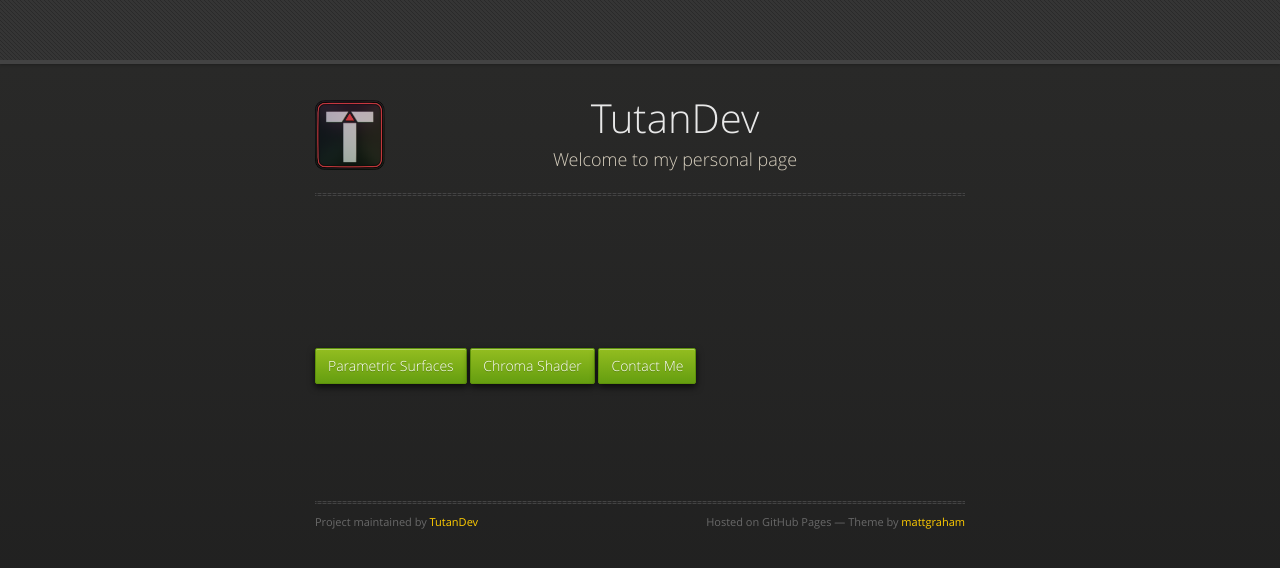
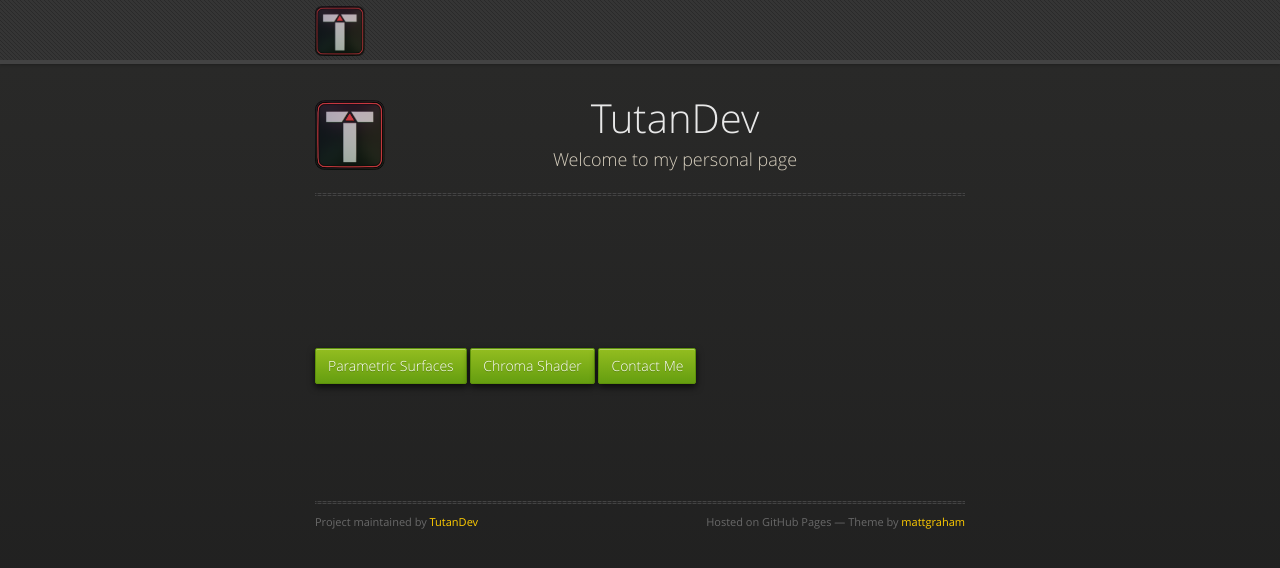
Before and after one commit to TutanDev/tutandev.github.io.OLD, a Jekyll site: the page built from index.md, in a window 1280 px wide. Shown: the top 568 px of the page. Built offline with Jekyll 4.4.1, drawn with Linux system fonts in a browser that asks for light colours.

Commit message:
logos size

```diff
--- a/_sass/jekyll-theme-midnight.scss
+++ b/_sass/jekyll-theme-midnight.scss
@@ -227,7 +227,7 @@ dt {
   height: 60px;
   width: 100%;
   position: fixed;
-  background: url(../images/nav-bg.gif) #ffffff;
+  background: url(../images/nav-bg.gif) #353535;
   border-bottom: 4px solid #434343;
   box-shadow: 0px 1px 3px rgba(0,0,0,.25);
 
@@ -235,8 +235,7 @@ dt {
     max-width: 650px;
     margin: 0 auto;
     padding: 0 10px;
-    background: #353535;
-    opacity: 0;
+    background: rgba(255, 100, 100, 0.0);;
     margin: 6px auto;
 
     ul {
@@ -249,8 +248,7 @@ dt {
         font-weight: normal;
         list-style: none;
         display: inline;
-        color: 3252525;
-        opacity: 0;
+        color: white;
         line-height: 50px;
         text-shadow: 0px 1px 0px rgba(0,0,0,.2);
         font-size: 14px;
@@ -264,9 +262,9 @@ dt {
 
           background-color: #93bd20;
           padding: 10px 12px;
-          margin-top: 14px;
-          line-height:28px;
-          font-size:28px;
+          margin-top: 6px;
+          line-height:14px;
+          font-size:14px;
           display:inline-block;
           text-align:center;
 
```
